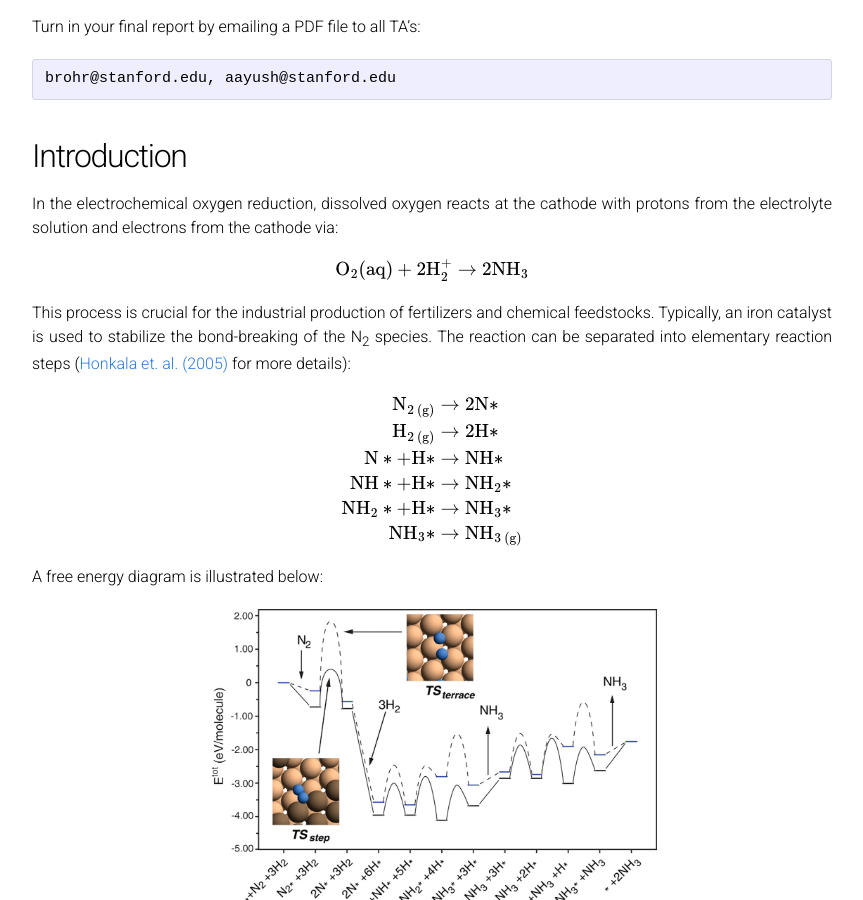
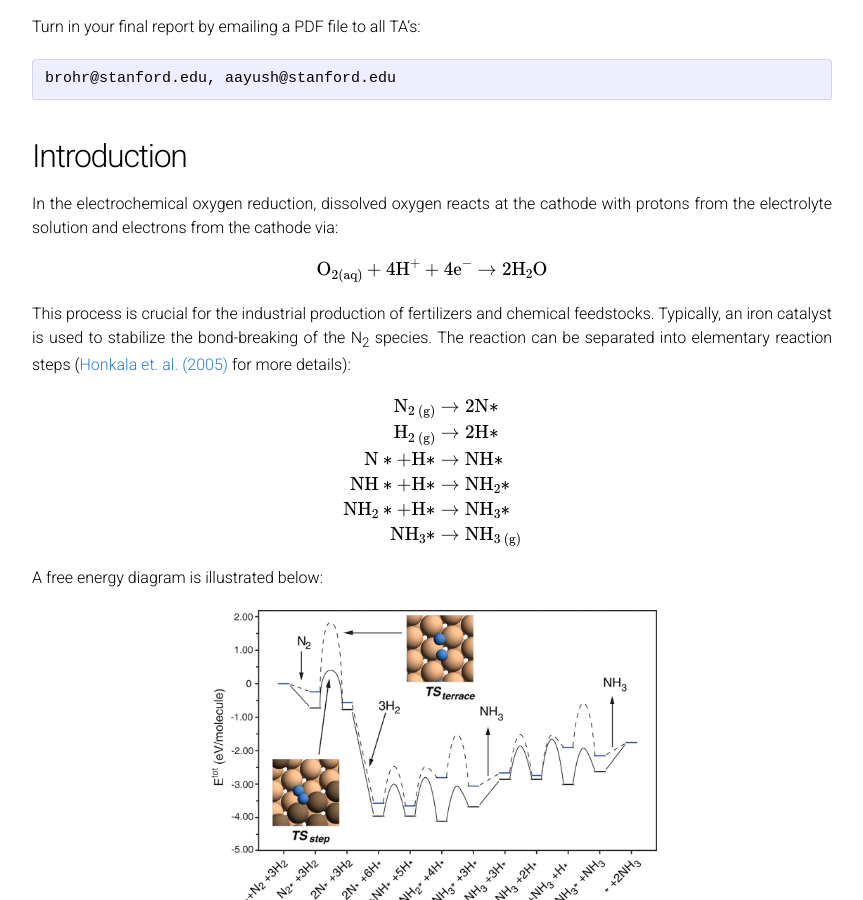
Before and after one commit to brohr/brohr.github.io, a Jekyll site: the page built from ProjectDescription.md, in a window 1280 px wide and 900 px high, scrolled down 484 px. Shown: the whole window, without its empty margins (208-1071 px from the left). Built offline with Jekyll 4.4.1, drawn with Linux system fonts in a browser that asks for light colours; formulas are drawn with MathJax 3; our own code applies the rules of GitHub Pages for plain Markdown files.

Commit message:
1485919826.11

```diff
--- a/ProjectDescription.md
+++ b/ProjectDescription.md
@@ -29,7 +29,7 @@ brohr@stanford.edu, aayush@stanford.edu
 In the electrochemical oxygen reduction, dissolved oxygen reacts at the cathode with protons from the electrolyte solution and electrons from the cathode via:
 
 $$
-\mathrm{O_2(aq) + 2H^+_2\rightarrow 2NH_3}
+\mathrm{O_{2 (aq)} + 4H^+ + 4e^- \rightarrow 2H_2O}
 $$
 
 This process is crucial for the industrial production of fertilizers and chemical feedstocks. Typically, an iron catalyst is used to stabilize the bond-breaking of the N<sub>2</sub> species. The reaction can be separated into elementary reaction steps ([Honkala et. al. (2005)](http://dx.doi.org/10.1126/science.1106435) for more details):
```
